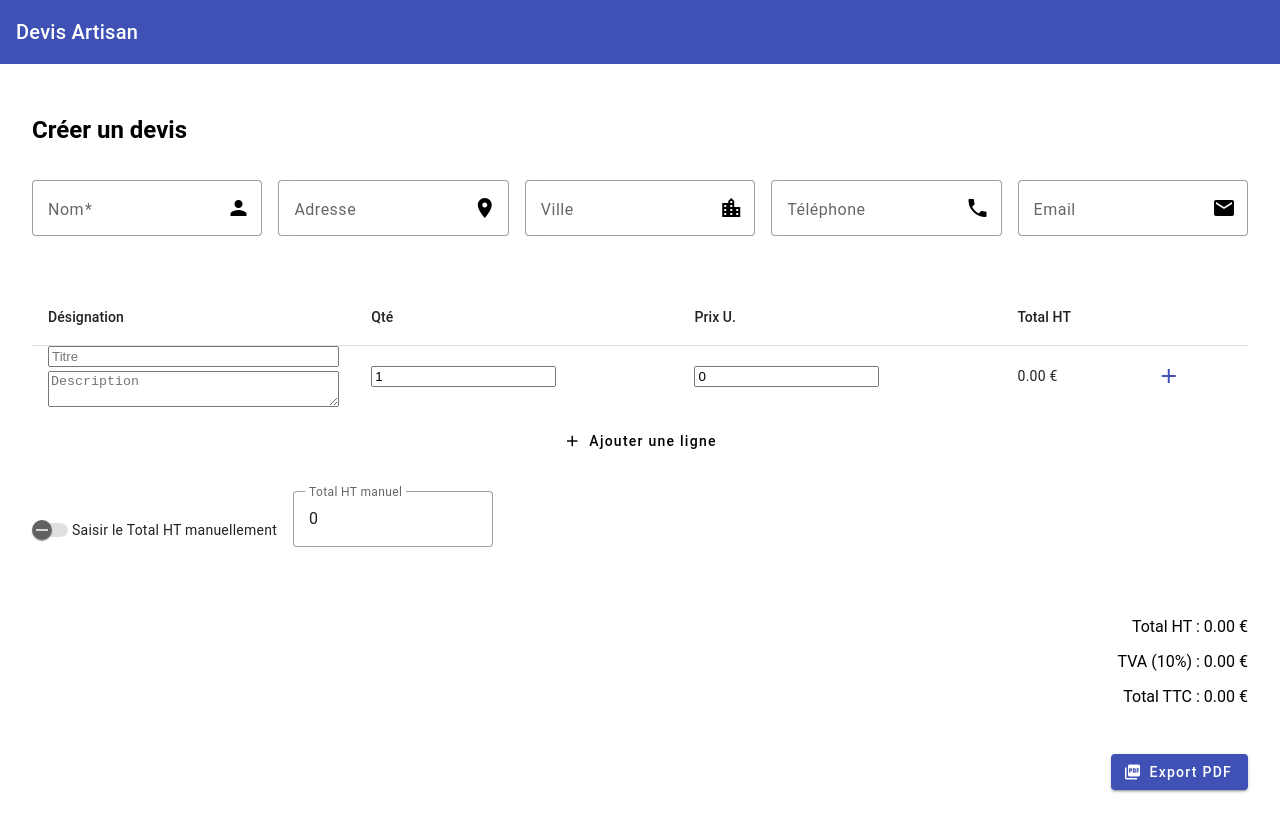
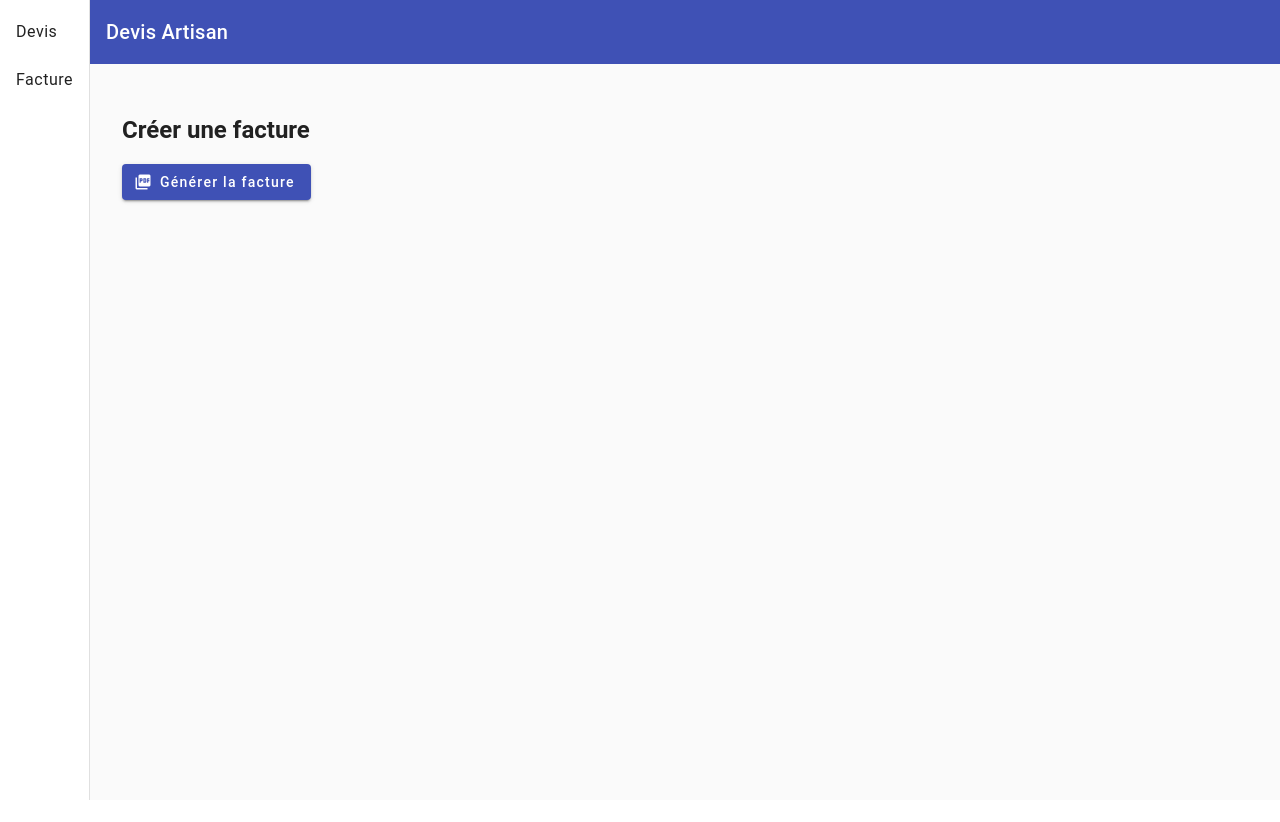
Before and after one commit to simao2018/invoice-app, an Angular app: page /facture in a window 1280 px wide. Before the commit this address led to /devis. After the commit the page ends 800 px from the top, so only its background shows below. Built offline with nearby package versions, Linux system fonts and the light colour scheme.

Commit message:
feat: add sidebar and invoice section

```diff
--- a/src/app/app.component.html
+++ b/src/app/app.component.html
@@ -1,6 +1,16 @@
+<mat-sidenav-container class="sidenav-container">
+  <mat-sidenav mode="side" opened>
+    <mat-nav-list>
+      <a mat-list-item routerLink="/devis">Devis</a>
+      <a mat-list-item routerLink="/facture">Facture</a>
+    </mat-nav-list>
+  </mat-sidenav>
+  <mat-sidenav-content>
     <mat-toolbar color="primary">
       <span>Devis Artisan</span>
     </mat-toolbar>
     <div class="container">
       <router-outlet></router-outlet>
     </div>
+  </mat-sidenav-content>
+</mat-sidenav-container>
--- a/src/app/app.component.scss
+++ b/src/app/app.component.scss
@@ -1,3 +1,7 @@
+.sidenav-container {
+  height: 100vh;
+}
+
 .container {
   padding: 1rem;
 }
--- a/src/app/app.routes.ts
+++ b/src/app/app.routes.ts
@@ -1,8 +1,10 @@
 import { Routes } from '@angular/router';
 import { CreateQuoteComponent } from './create-quote/create-quote.component';
+import { InvoiceComponent } from './invoice/invoice.component';
 
 export const routes: Routes = [
   { path: '', redirectTo: 'devis', pathMatch: 'full' },
   { path: 'devis', component: CreateQuoteComponent },
+  { path: 'facture', component: InvoiceComponent },
   { path: '**', redirectTo: 'devis' }
 ];
--- /dev/null
+++ b/src/app/invoice/invoice.component.html
@@ -0,0 +1,6 @@
+<div class="invoice-page">
+  <h2>Créer une facture</h2>
+  <button mat-raised-button color="primary" (click)="generate()">
+    <mat-icon>picture_as_pdf</mat-icon> Générer la facture
+  </button>
+</div>
--- /dev/null
+++ b/src/app/invoice/invoice.component.scss
@@ -0,0 +1,3 @@
+.invoice-page {
+  padding: 1rem;
+}
--- /dev/null
+++ b/src/app/invoice/invoice.component.ts
@@ -0,0 +1,21 @@
+import { Component } from '@angular/core';
+import { CommonModule } from '@angular/common';
+import { MatButtonModule } from '@angular/material/button';
+import { MatIconModule } from '@angular/material/icon';
+import jsPDF from 'jspdf';
+
+@Component({
+  selector: 'app-invoice',
+  standalone: true,
+  imports: [CommonModule, MatButtonModule, MatIconModule],
+  templateUrl: './invoice.component.html',
+  styleUrl: './invoice.component.scss'
+})
+export class InvoiceComponent {
+  generate(): void {
+    const doc = new jsPDF();
+    doc.setFontSize(18);
+    doc.text('Facture', 10, 20);
+    doc.save('facture.pdf');
+  }
+}
```
Also changed, not shown: src/app/app.component.ts (+12 -2 lines). Lines whose indentation alone changed are shown as unchanged.
